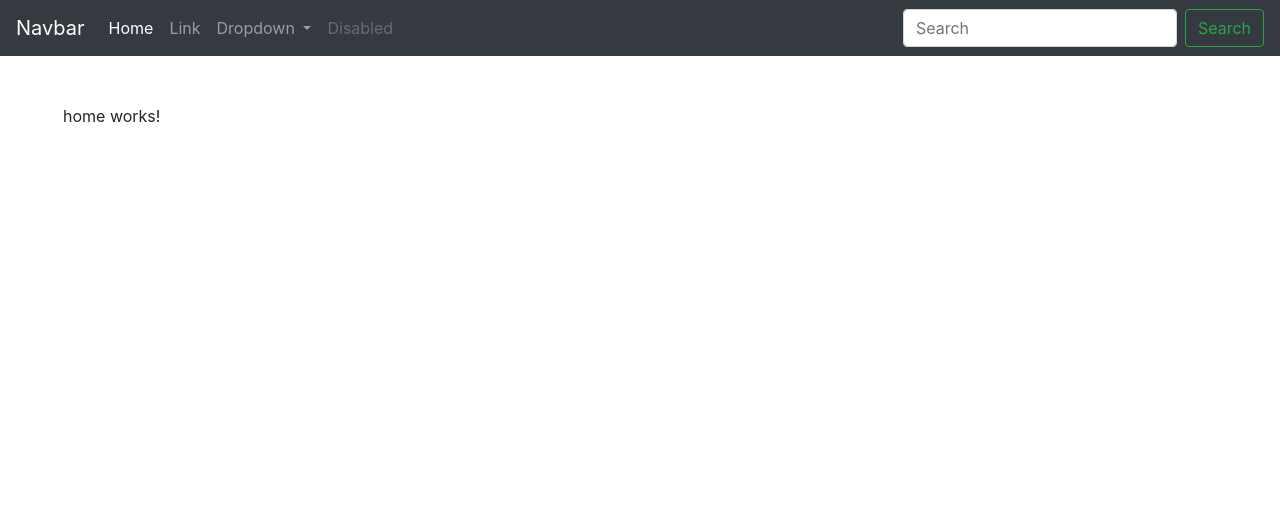
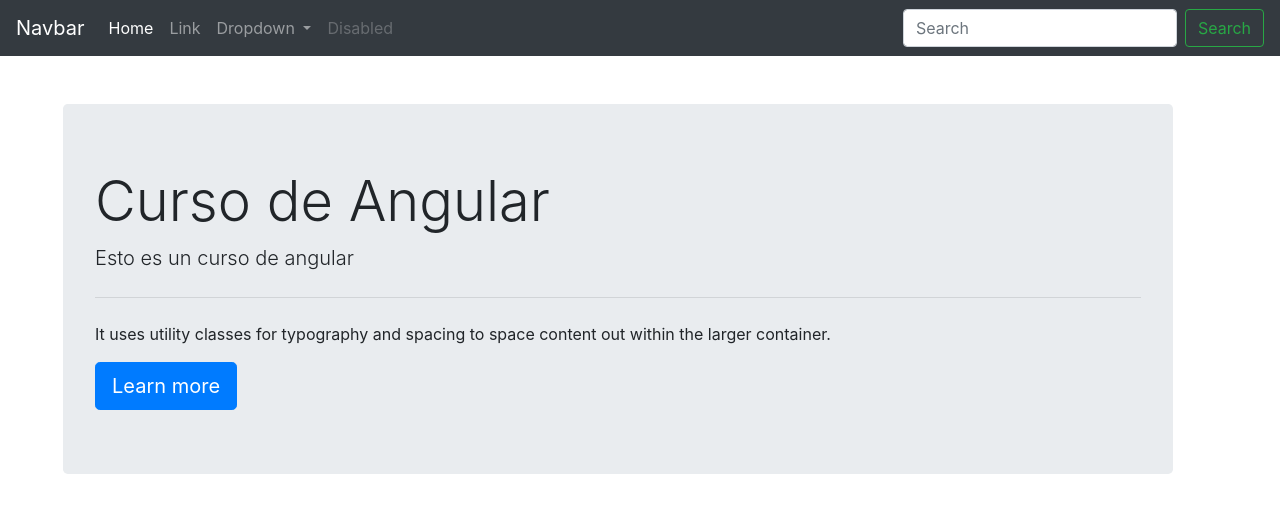
Before and after one commit to Jeor11/Angular, an Angular app: page / in a window 1280 px wide. Shown: the top 512 px of the page. Built offline with nearby package versions, Linux system fonts and the light colour scheme.

Commit message:
Dos componentes nuevos. El diseño del navba.

```diff
--- a/src/app/components/home/home.component.html
+++ b/src/app/components/home/home.component.html
@@ -1 +1,7 @@
-<p>home works!</p>
+<div class="jumbotron">
+    <h1 class="display-4">Curso de Angular</h1>
+    <p class="lead">Esto es un curso de angular</p>
+    <hr class="my-4">
+    <p>It uses utility classes for typography and spacing to space content out within the larger container.</p>
+    <a class="btn btn-primary btn-lg" href="#" role="button">Learn more</a>
+</div>
```
